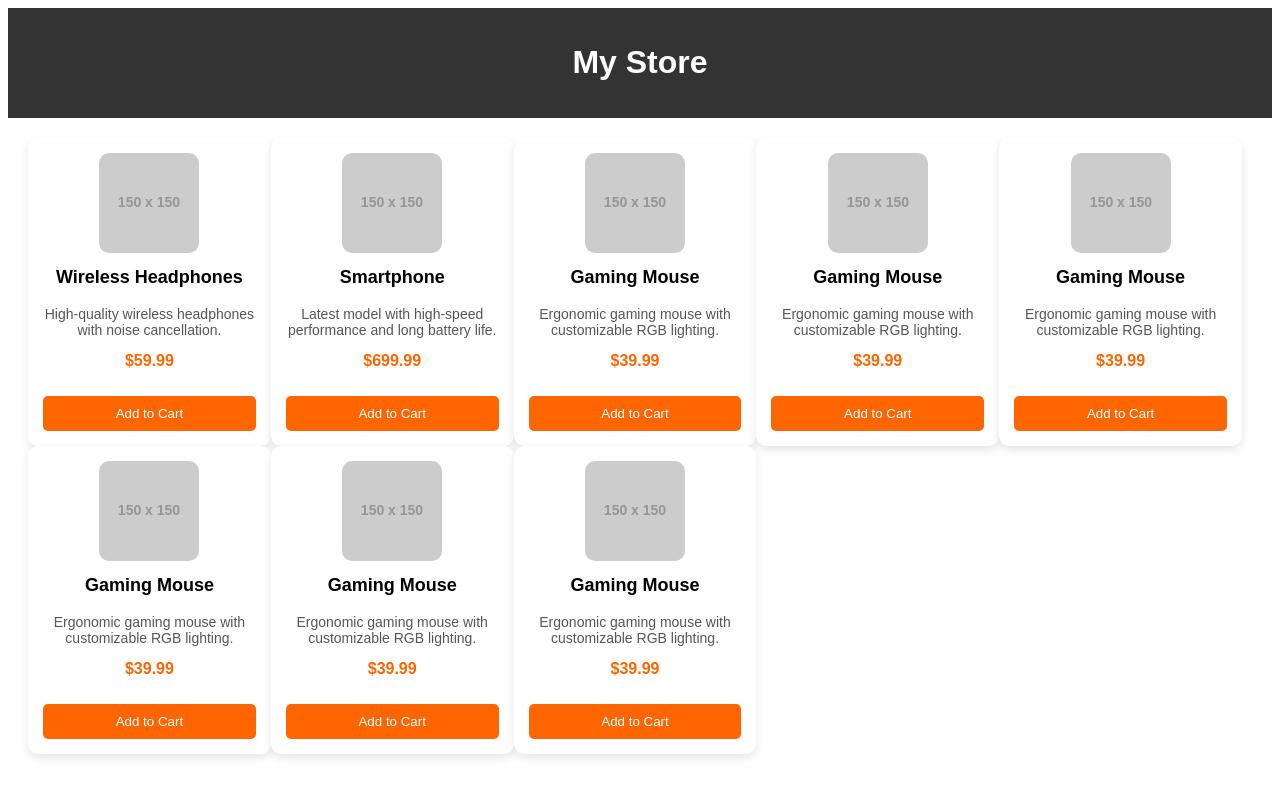
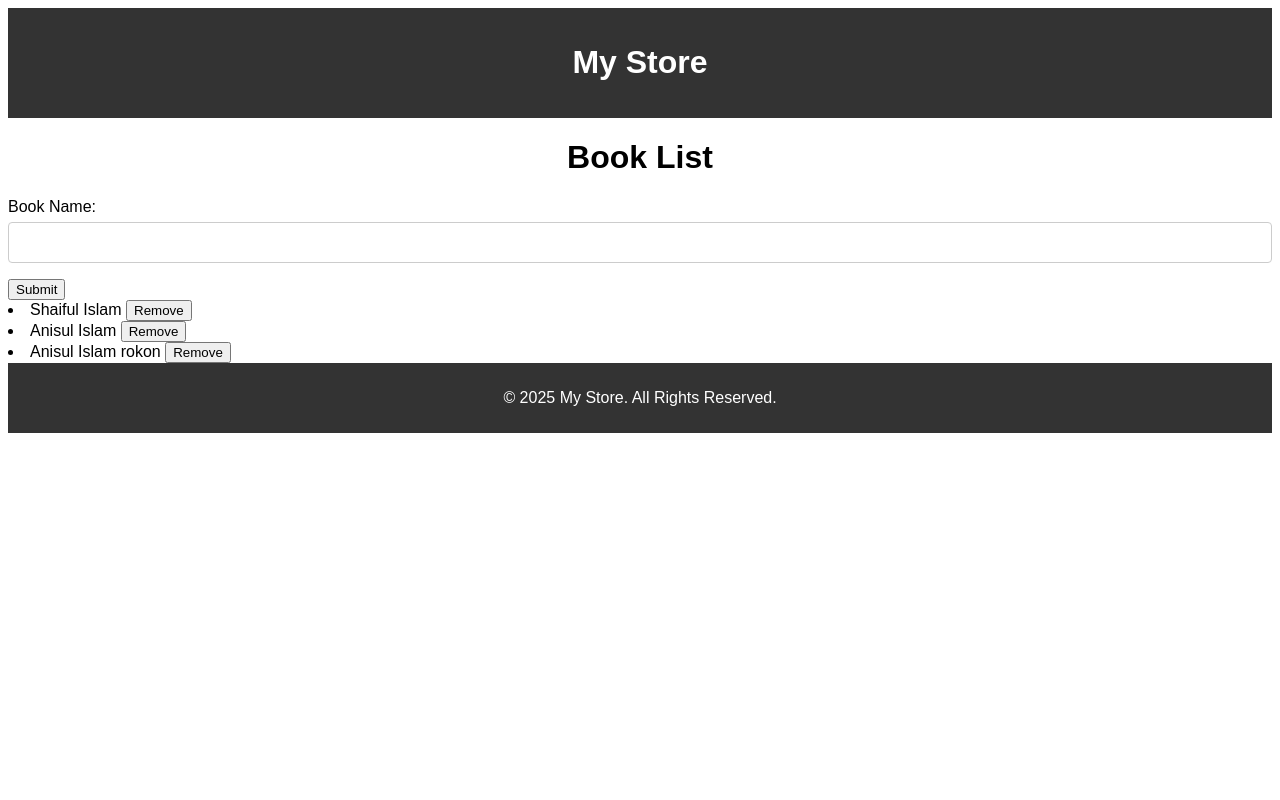
Before and after one commit to haidercse/React_ProductList, a React (Vite) app: page / in a window 1280 px wide. Shown: the top 800 px of the page. Built offline with nearby package versions, Linux system fonts and the light colour scheme.

Commit message:
use reducer nice work

```diff
--- a/src/App.jsx
+++ b/src/App.jsx
@@ -23,6 +23,7 @@ import DynamicStyling from "./components/DynamicStyling/DynamicStyling.jsx";
 import Table_tab from "./components/Table_fragment/Table_tab.jsx";
 import Users from "./components/PropTypes/Users_types.jsx";
 import UserForm from "./components/Hook/RefUse/UserForm.jsx";
+import UseReduce from "./components/Hook/UseReduce/UseReduce.jsx";
 
 
 function App() {
@@ -33,7 +34,7 @@ function App() {
     <>
       <div>
         <Header />
-        <Product products={ProductsData} />
+        {/* <Product products={ProductsData} />
         <STATE />
         <ConditionalRendering />
         <EventHandellingByFunction />
@@ -49,12 +50,13 @@ function App() {
         < Home />
         <Toggole />
         <UseEffect />
-        {/* <DataFatch /> */}
+        <DataFatch />
         <ToasterMessage />
         <DynamicStyling />
-        {/* <Table_tab /> */}
+        <Table_tab />
         <Users />
-        <UserForm />
+        <UserForm /> */}
+        <UseReduce />
         <Footer />
       </div>
     </>
--- /dev/null
+++ b/src/components/Hook/UseReduce/UseReduce.jsx
@@ -0,0 +1,58 @@
+import React, { useReducer, useState } from "react";
+import { reducer } from "./reducer";
+const booksData = [
+  { id: "1", name: "Shaiful Islam" },
+  { id: "2", name: "Anisul Islam" },
+  { id: "3", name: "Anisul Islam rokon" },
+];
+
+
+const UseReduce = () => {
+  const [bookState, dispatch] = useReducer(reducer, {
+    books: booksData,
+    isModalOpen: false,
+    modalText: "",
+  });
+  const [bookName, setBookName] = useState("");
+  const handleSubmit = (e) => {
+    e.preventDefault();
+    const newBook = { id: new Date().getTime().toString(), name: bookName };
+    dispatch({ type: "ADD", payload: newBook });
+    setBookName("");
+  };
+  const Modal = ({ modalText }) => {
+    return <p>{modalText}</p>;
+  };
+  const handleRemove = (id) => {
+    dispatch({ type: "REMOVE", payload: id });
+  };
+  return (
+    <div>
+      <h1>Book List</h1>
+      <form action="" onSubmit={handleSubmit}>
+        <label htmlFor="name">Book Name: </label>
+        <input
+          type="text"
+          name="name"
+          id="name"
+          value={bookName}
+          onChange={(e) => {
+            setBookName(e.target.value);
+          }}
+        />
+        <button type="submit">Submit</button>
+      </form>
+      {bookState.isModalOpen && <Modal modalText={bookState.modalText} />}
+      {bookState.books.map((book) => {
+        const { id, name } = book;
+        return (
+          <li key={id}>
+            {name} <button onClick={() => handleRemove(id)}>Remove</button>
+          </li>
+        );
+      })}
+    </div>
+  );
+};
+
+export default UseReduce;
--- /dev/null
+++ b/src/components/Hook/UseReduce/reducer.jsx
@@ -0,0 +1,23 @@
+export const reducer = (state, action) => {
+  if (action.type == "ADD") {
+    const allBooks = [...state.books, action.payload];
+    return {
+      ...state,
+      books: allBooks,
+      isModalOpen: true,
+      modalText: "Book is added",
+    };
+  }
+  if (action.type == "REMOVE") {
+    const filteredBooks = [...state.books].filter(
+      (book) => book.id != action.payload
+    );
+    return{
+      ...state,
+      books: filteredBooks,
+      isModalOpen: true,
+      modalText: "Book is deleted"
+    }
+  }
+  return state;
+};
```
